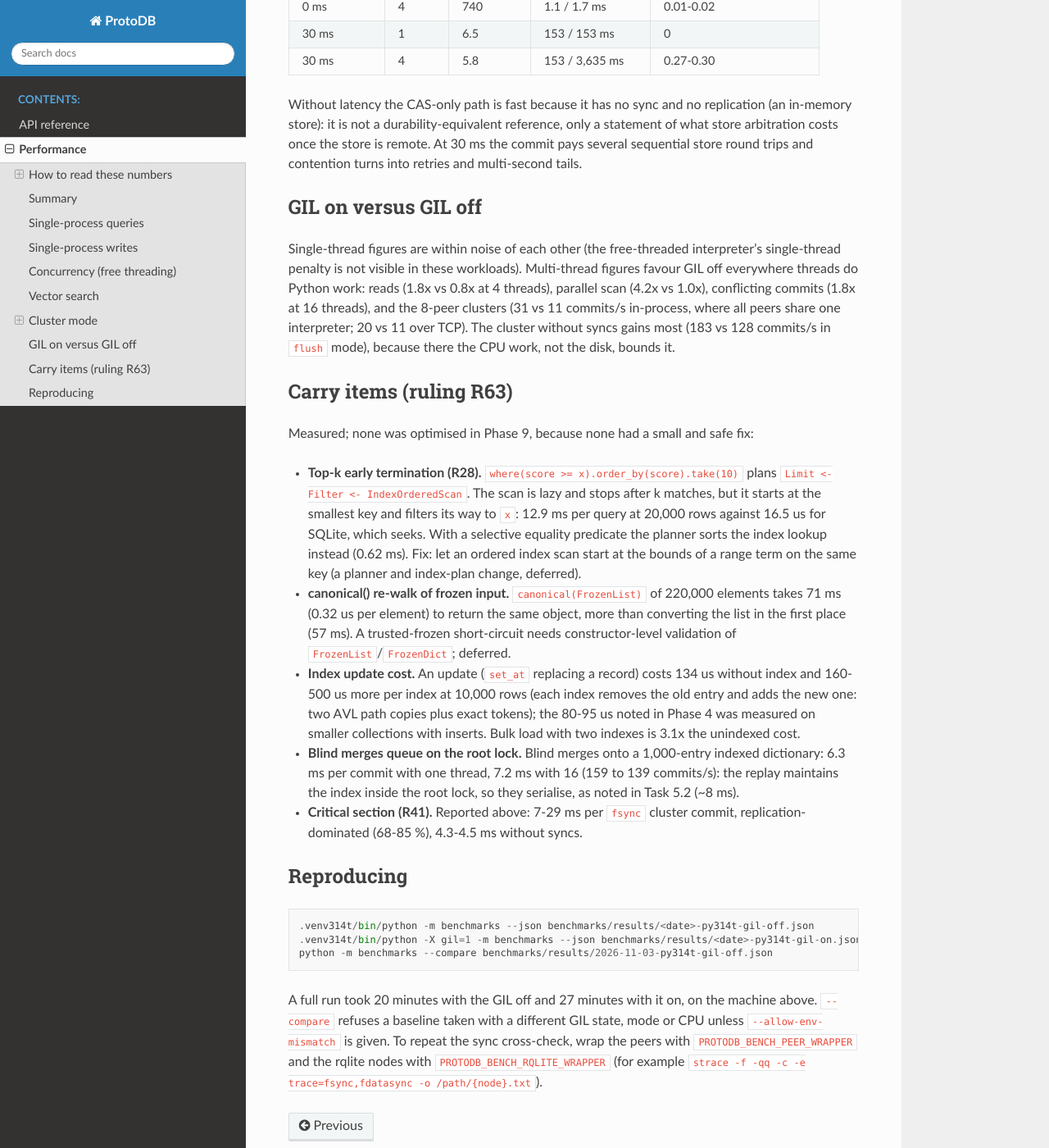
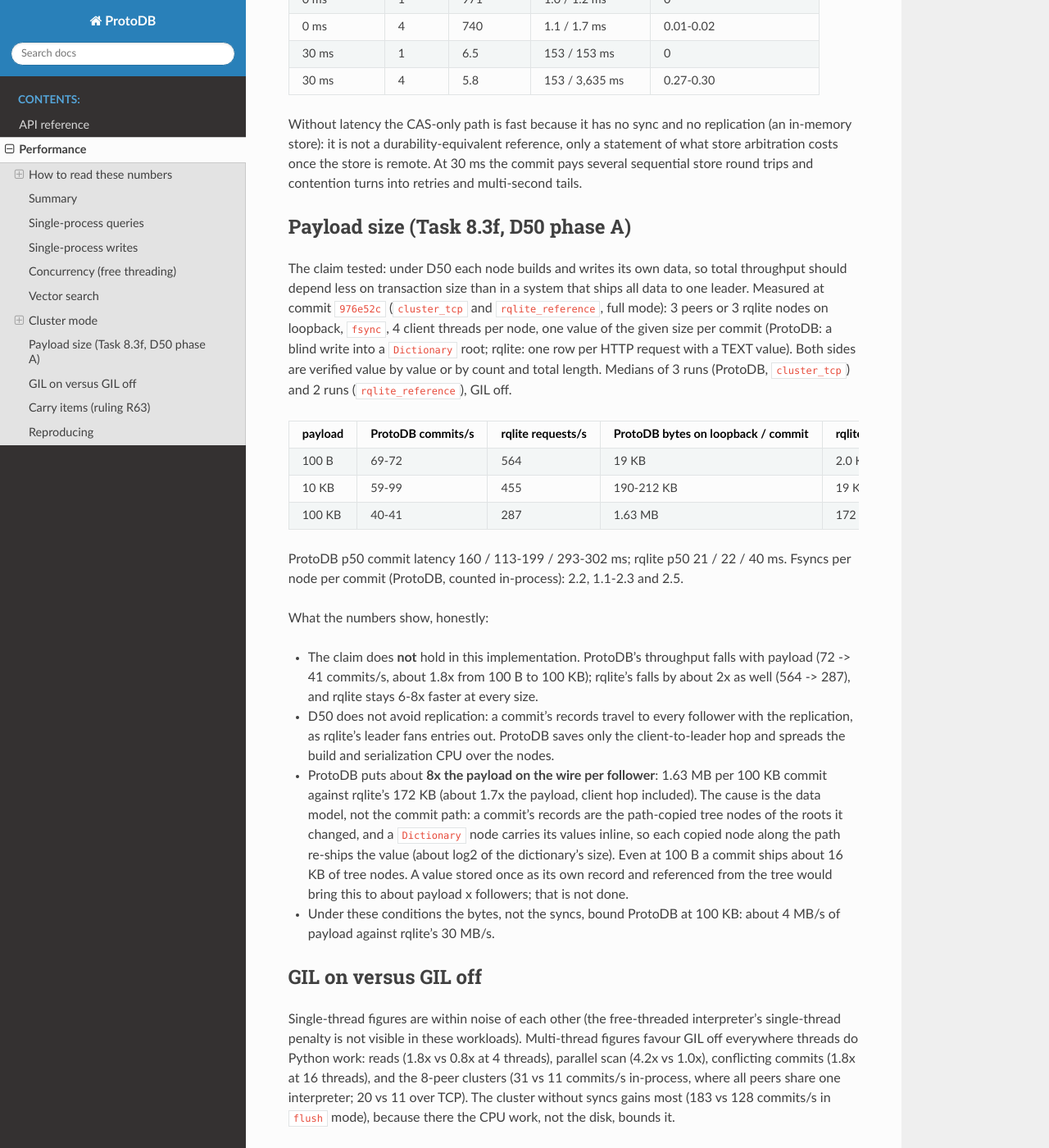
Before and after one commit to gamarino/ProtoDB, a Sphinx documentation site: the page built from docs/source/performance.rst, in a window 1280 px wide and 1400 px high, scrolled down 9857 px. Shown: the whole window at 82% size. Built offline with Sphinx 7.4.7 and the Read the Docs theme 3.1.0, drawn with Linux system fonts in a browser that asks for light colours; some of the changed text lies outside the part shown.

Commit message:
Docs: payload-size results of the cluster benchmarks after D50 phase A (Task 8.3f)
Co-Authored-By: Claude Opus 5.5 <noreply@anthropic.com>

```diff
--- a/docs/source/performance.rst
+++ b/docs/source/performance.rst
@@ -439,6 +439,47 @@ in-memory store): it is not a durability-equivalent reference, only a statement
 arbitration costs once the store is remote. At 30 ms the commit pays several sequential store
 round trips and contention turns into retries and multi-second tails.
 
+Payload size (Task 8.3f, D50 phase A)
+-------------------------------------
+
+The claim tested: under D50 each node builds and writes its own data, so total throughput
+should depend less on transaction size than in a system that ships all data to one leader.
+Measured at commit ``976e52c`` (``cluster_tcp`` and ``rqlite_reference``, full mode): 3 peers
+or 3 rqlite nodes on loopback, ``fsync``, 4 client threads per node, one value of the given
+size per commit (ProtoDB: a blind write into a ``Dictionary`` root; rqlite: one row per HTTP
+request with a TEXT value). Both sides are verified value by value or by count and total
+length. Medians of 3 runs (ProtoDB, ``cluster_tcp``) and 2 runs (``rqlite_reference``), GIL off.
+
+=================  ==============  ==============  =================  =================
+payload            ProtoDB         rqlite          ProtoDB bytes on   rqlite bytes on
+                   commits/s       requests/s      loopback / commit  loopback / commit
+=================  ==============  ==============  =================  =================
+100 B              69-72           564             19 KB              2.0 KB
+10 KB              59-99           455             190-212 KB         19 KB
+100 KB             40-41           287             1.63 MB            172 KB
+=================  ==============  ==============  =================  =================
+
+ProtoDB p50 commit latency 160 / 113-199 / 293-302 ms; rqlite p50 21 / 22 / 40 ms. Fsyncs per
+node per commit (ProtoDB, counted in-process): 2.2, 1.1-2.3 and 2.5.
+
+What the numbers show, honestly:
+
+- The claim does **not** hold in this implementation. ProtoDB's throughput falls with payload
+  (72 -> 41 commits/s, about 1.8x from 100 B to 100 KB); rqlite's falls by about 2x as well
+  (564 -> 287), and rqlite stays 6-8x faster at every size.
+- D50 does not avoid replication: a commit's records travel to every follower with the
+  replication, as rqlite's leader fans entries out. ProtoDB saves only the client-to-leader hop
+  and spreads the build and serialization CPU over the nodes.
+- ProtoDB puts about **8x the payload on the wire per follower**: 1.63 MB per 100 KB commit
+  against rqlite's 172 KB (about 1.7x the payload, client hop included). The cause is the data
+  model, not the commit path: a commit's records are the path-copied tree nodes of the roots it
+  changed, and a ``Dictionary`` node carries its values inline, so each copied node along the
+  path re-ships the value (about log2 of the dictionary's size). Even at 100 B a commit ships
+  about 16 KB of tree nodes. A value stored once as its own record and referenced from the
+  tree would bring this to about payload x followers; that is not done.
+- Under these conditions the bytes, not the syncs, bound ProtoDB at 100 KB: about 4 MB/s of
+  payload against rqlite's 30 MB/s.
+
 GIL on versus GIL off
 ---------------------
 
```
